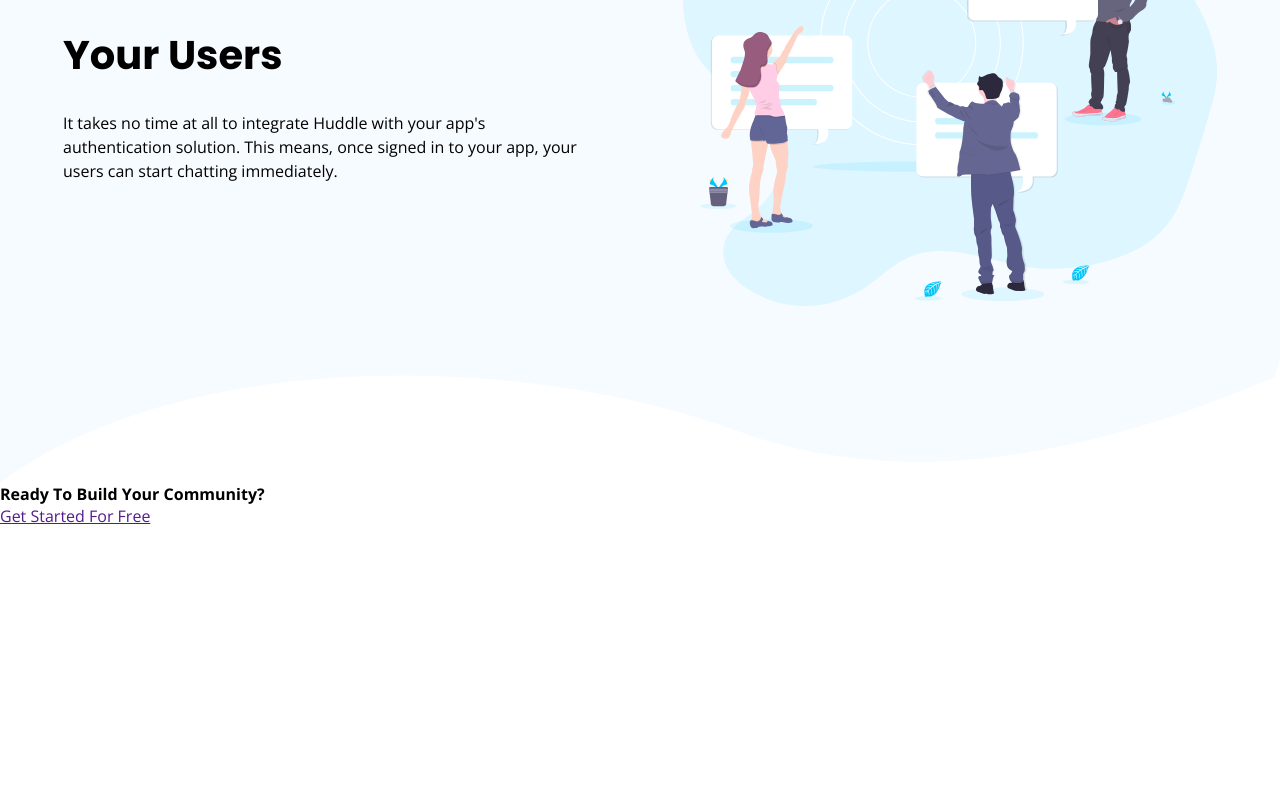
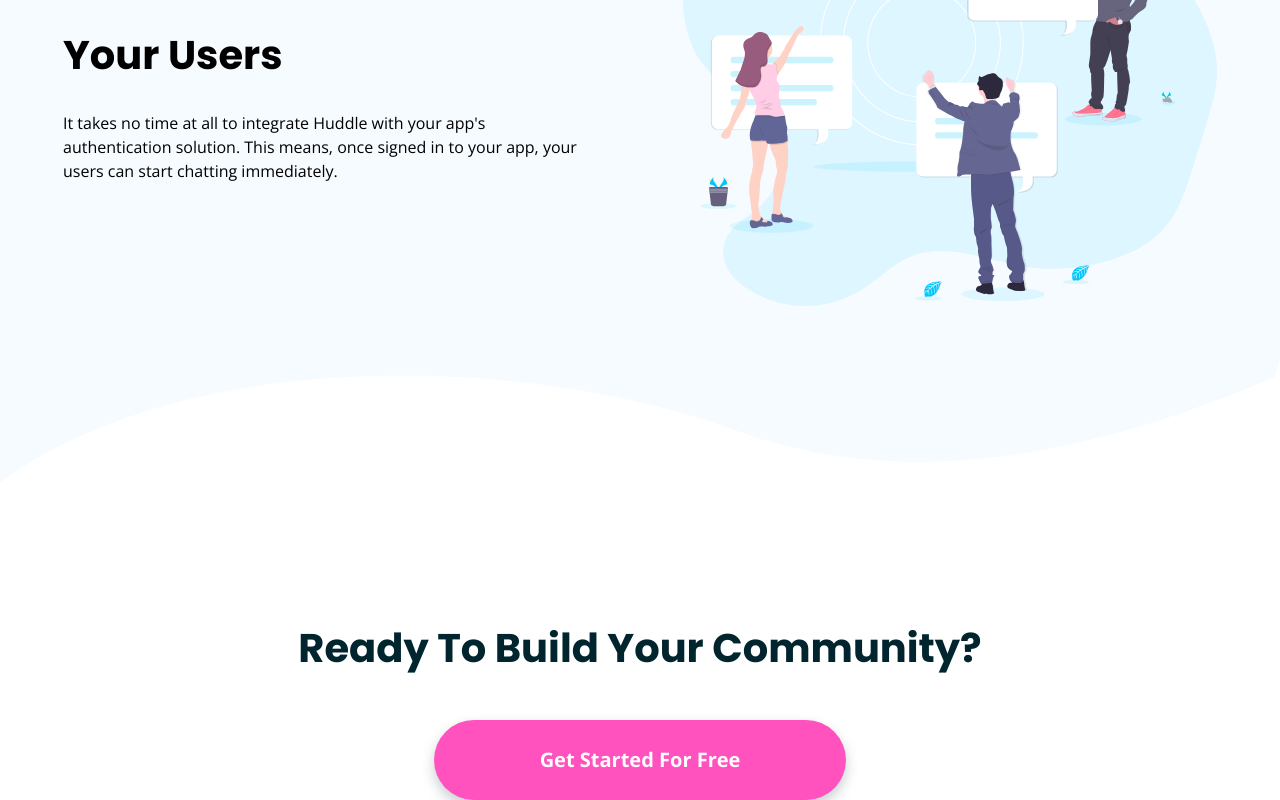
Before and after one commit to LuisVera1/FrontendMentor-Huddle-landing-curve-sections, a React (Vite) app: page / in a window 1280 px wide. Shown: the part 3787-4587 px from the top of the page. Before the commit the page ends 4314 px from the top, so only its background shows below. Built offline with nearby package versions, Linux system fonts and the light colour scheme.

Commit message:
ready section

```diff
--- a/src/App.jsx
+++ b/src/App.jsx
@@ -2,6 +2,7 @@
 import { Features } from './components/Features/Features'
 import { MainSection } from './components/MainSection/MainSection'
 import { Nav } from './components/Nav/Nav'
+import { ReadySection } from './components/ReadySection/ReadySection'
 import { Statistics } from './components/Statistics/Statistics'
 
 function App() {
@@ -24,11 +25,7 @@
         <Features />
       </section>
 
-
-      <section>
-        <h4>  Ready To Build Your Community?</h4>
-        <a href="">  Get Started For Free</a>
-      </section>
+      <ReadySection />
 
 
       <footer>
--- a/src/components/Features/features.css
+++ b/src/components/Features/features.css
@@ -1,9 +1,3 @@
-/* article {
-	background-color: #fff;
-} */
-
-/*TODO add margins in responsive desing*/
-/*TODO add size to image in responsive desing*/
 
 .features__container {
 	background-color: #f6fbff;
--- /dev/null
+++ b/src/components/ReadySection/ReadySection.jsx
@@ -0,0 +1,12 @@
+import { BtnGetStarted } from '../BtnGetStarted/BtnGetStarted'
+import './readySection.css'
+
+export const ReadySection = () => {
+  return (
+    <section className='ready__section'>
+      <h4 className='ready__title'>  Ready To Build Your Community?</h4>
+
+      <BtnGetStarted />
+    </section >
+  )
+}
--- /dev/null
+++ b/src/components/ReadySection/readySection.css
@@ -0,0 +1,26 @@
+.ready__section {
+	align-items: center;
+	display: flex;
+	flex-direction: column;
+	gap: 42px;
+	margin-top: 135px;
+}
+
+.ready__title {
+	color: var(--very-dark-cyan);
+	font-family: 'Poppins';
+	font-size: 2.5rem;
+}
+
+@media (max-width: 710px) {
+	.ready__title {
+		font-size: 2rem;
+		text-align: center;
+	}
+}
+
+@media (max-width: 376px) {
+	.ready__title {
+		font-size: 1.5rem;
+	}
+}
```
Also changed, not shown: src/App.css (+7 -0 lines).
